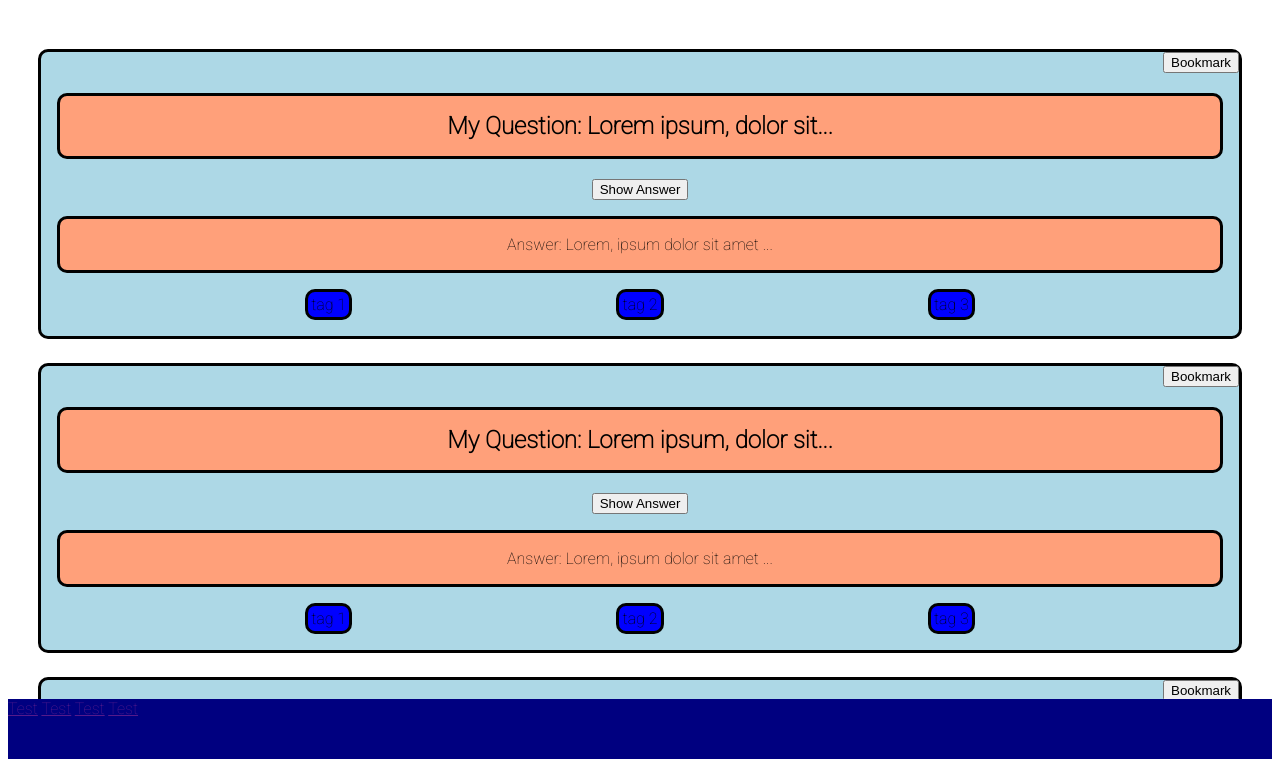
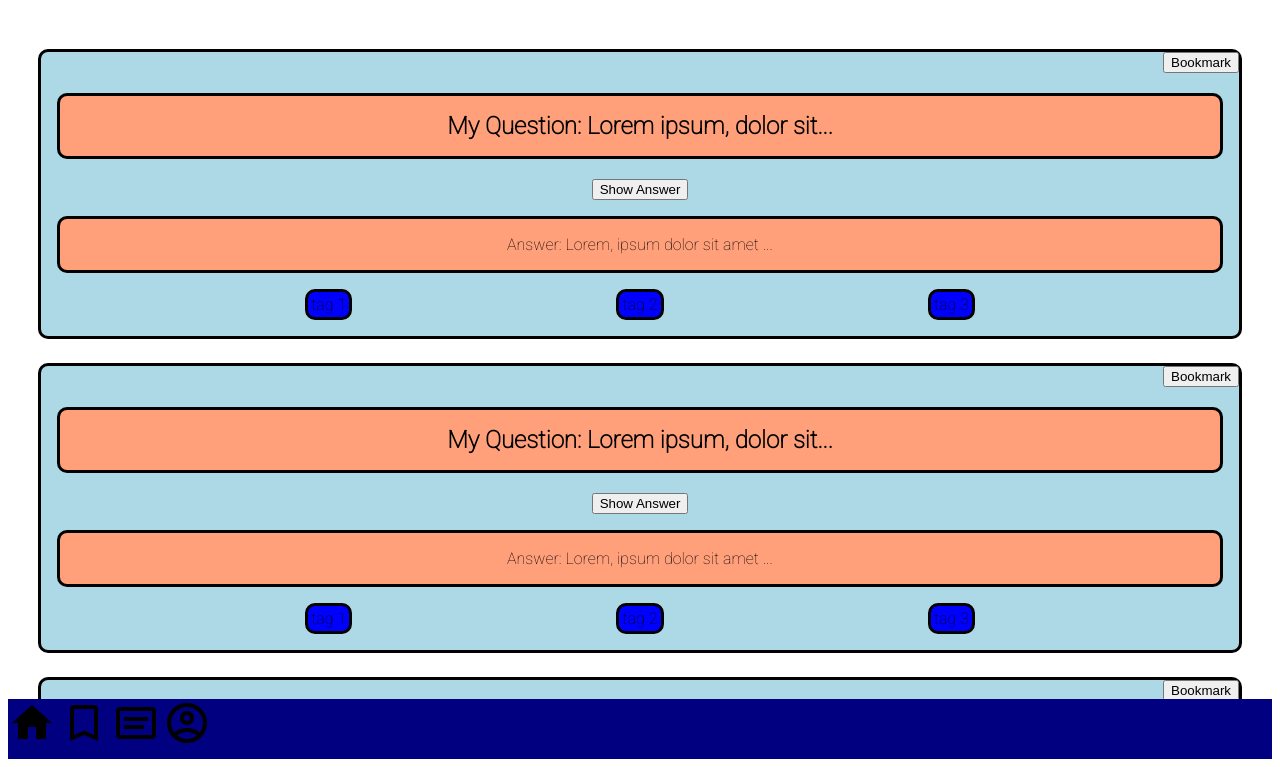
Before and after one commit to stschuessler/quiz-app, a website built with Vite: page index.html in a window 1280 px wide. Shown: the part 49-816 px from the top of the page. Built offline with nearby package versions, Linux system fonts and the light colour scheme.

Commit message:
add images in markup

```diff
--- a/index.html
+++ b/index.html
@@ -68,10 +68,10 @@
 
     <footer>
         <nav class="nav">
-            <a href="" class="nav-icon">Test</a>
-            <a href="" class="nav-icon">Test</a>
-            <a href="" class="nav-icon">Test</a>
-            <a href="" class="nav-icon">Test</a>
+            <a href="" class="nav-icon"><img src="./images/home.png"></a>
+            <a href="" class="nav-icon"><img src="./images/bookmark-outline.png"></a>
+            <a href="" class="nav-icon"><img src="./images/card-text-outline.png"></a>
+            <a href="" class="nav-icon"><img src="./images/account-circle-outline.png"></a>
         </nav>
     </footer>
 
```
